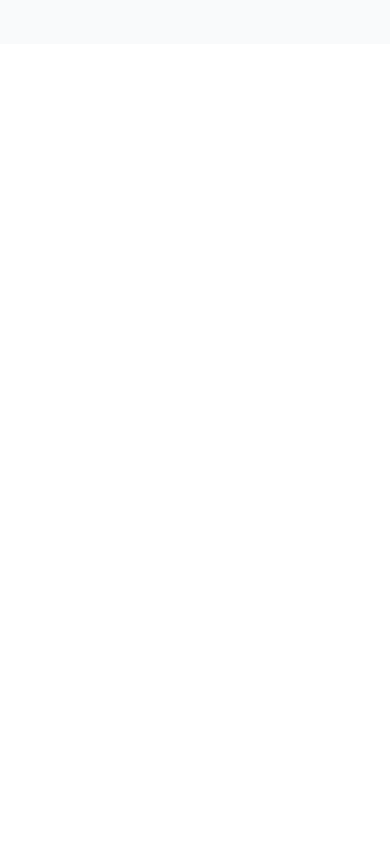
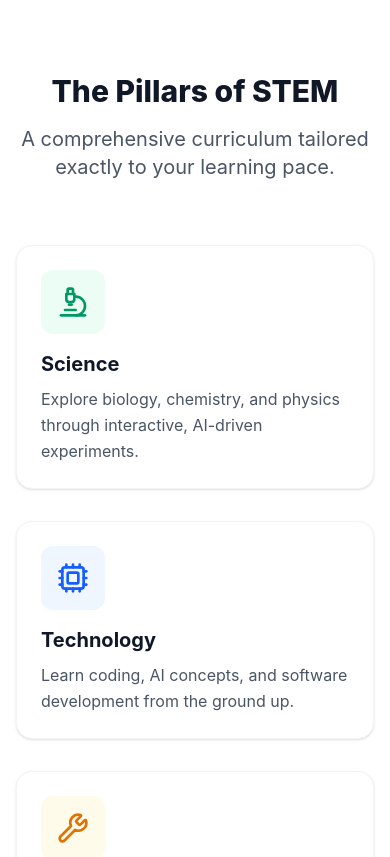
Before and after one commit to PrasadDnyandeoGadekar/stemspark-ai, a React (Vite) app in the folder frontend/: page / in a window 390 px wide. Shown: the part 800-1657 px from the top of the page. Before the commit the page ends 844 px from the top, so only its background shows below. Built offline with nearby package versions, Linux system fonts and the light colour scheme.

Commit message:
Created modular Features component with responsive grid

```diff
--- /dev/null
+++ b/frontend/src/components/Features.jsx
@@ -0,0 +1,65 @@
+import React from 'react';
+import { Microscope, Cpu, Wrench, Calculator } from 'lucide-react';
+
+function Features() {
+  // We store our data in an array so we can map over it cleanly
+  const pillars = [
+    {
+      name: 'Science',
+      description: 'Explore biology, chemistry, and physics through interactive, AI-driven experiments.',
+      icon: <Microscope className="w-8 h-8 text-emerald-600" />,
+      bgColor: 'bg-emerald-50',
+    },
+    {
+      name: 'Technology',
+      description: 'Learn coding, AI concepts, and software development from the ground up.',
+      icon: <Cpu className="w-8 h-8 text-blue-600" />,
+      bgColor: 'bg-blue-50',
+    },
+    {
+      name: 'Engineering',
+      description: 'Master structural design, robotics, and real-world problem-solving.',
+      icon: <Wrench className="w-8 h-8 text-amber-600" />,
+      bgColor: 'bg-amber-50',
+    },
+    {
+      name: 'Mathematics',
+      description: 'Build a rock-solid foundation in logic, algebra, and advanced calculus.',
+      icon: <Calculator className="w-8 h-8 text-purple-600" />,
+      bgColor: 'bg-purple-50',
+    }
+  ];
+
+  return (
+    <div className="py-24 bg-white border-t border-gray-100">
+      <div className="max-w-7xl mx-auto px-4 sm:px-6 lg:px-8">
+
+        {/* Section Header */}
+        <div className="text-center mb-16">
+          <h2 className="text-3xl font-extrabold text-gray-900 sm:text-4xl">
+            The Pillars of STEM
+          </h2>
+          <p className="mt-4 max-w-2xl text-xl text-gray-600 mx-auto">
+            A comprehensive curriculum tailored exactly to your learning pace.
+          </p>
+        </div>
+
+        {/* Responsive Grid */}
+        <div className="grid grid-cols-1 md:grid-cols-2 lg:grid-cols-4 gap-8">
+          {pillars.map((pillar, index) => (
+            <div key={index} className="p-6 bg-white border border-gray-100 rounded-2xl shadow-sm hover:shadow-md transition-shadow">
+              <div className={`inline-flex p-4 rounded-xl ${pillar.bgColor} mb-4`}>
+                {pillar.icon}
+              </div>
+              <h3 className="text-xl font-bold text-gray-900 mb-2">{pillar.name}</h3>
+              <p className="text-gray-600 leading-relaxed">{pillar.description}</p>
+            </div>
+          ))}
+        </div>
+
+      </div>
+    </div>
+  );
+}
+
+export default Features;
--- a/frontend/src/pages/Home.jsx
+++ b/frontend/src/pages/Home.jsx
@@ -1,6 +1,7 @@
 import React from 'react';
 import { ArrowRight, Sparkles, BookOpen, BrainCircuit } from 'lucide-react';
 import { Link } from 'react-router-dom';
+import Features from '../components/Features';
 
 function Home() {
   return (
@@ -69,6 +70,7 @@ function Home() {
 
         </div>
       </div>
+      <Features/>
     </div>
   );
 }
```
